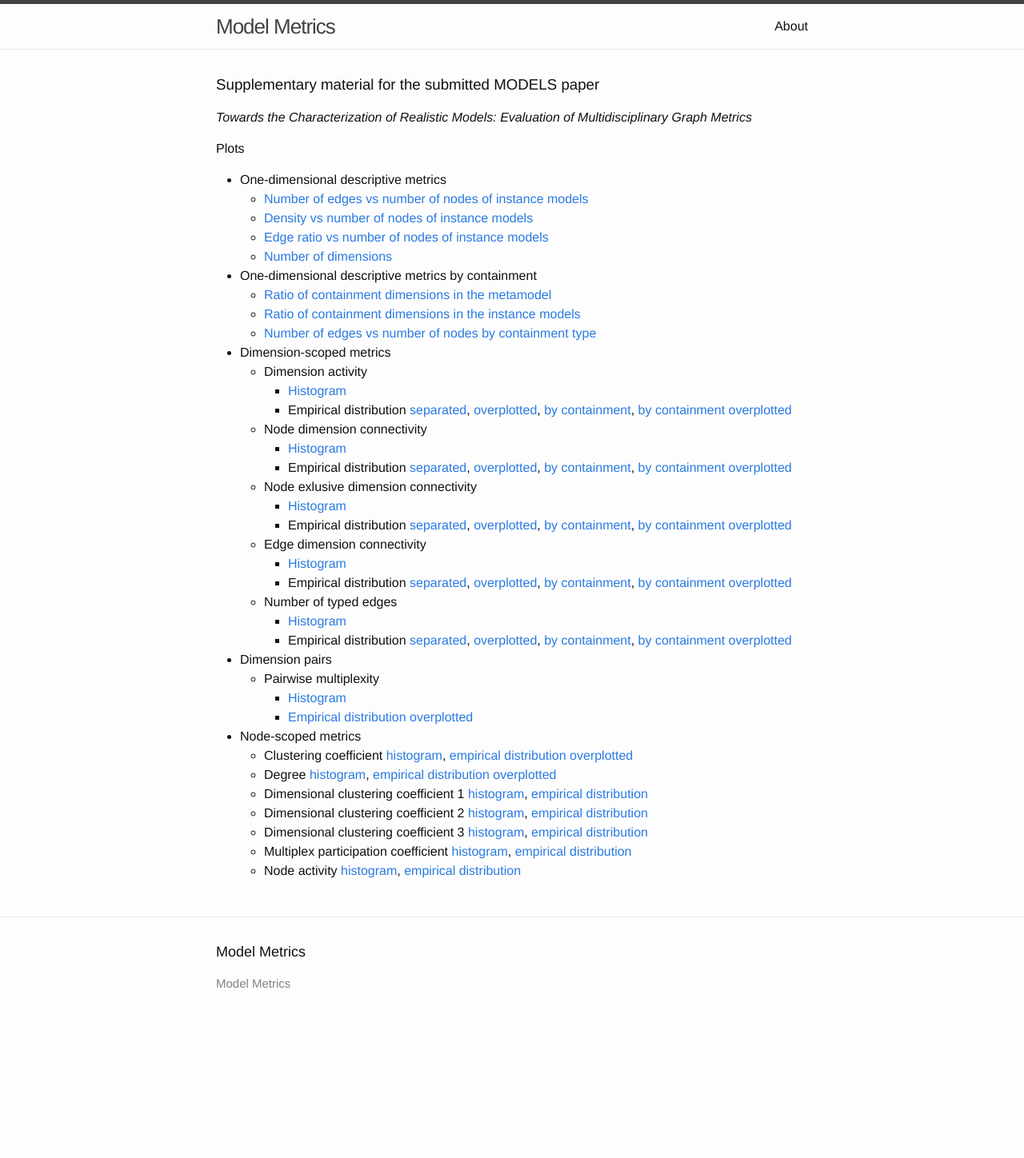
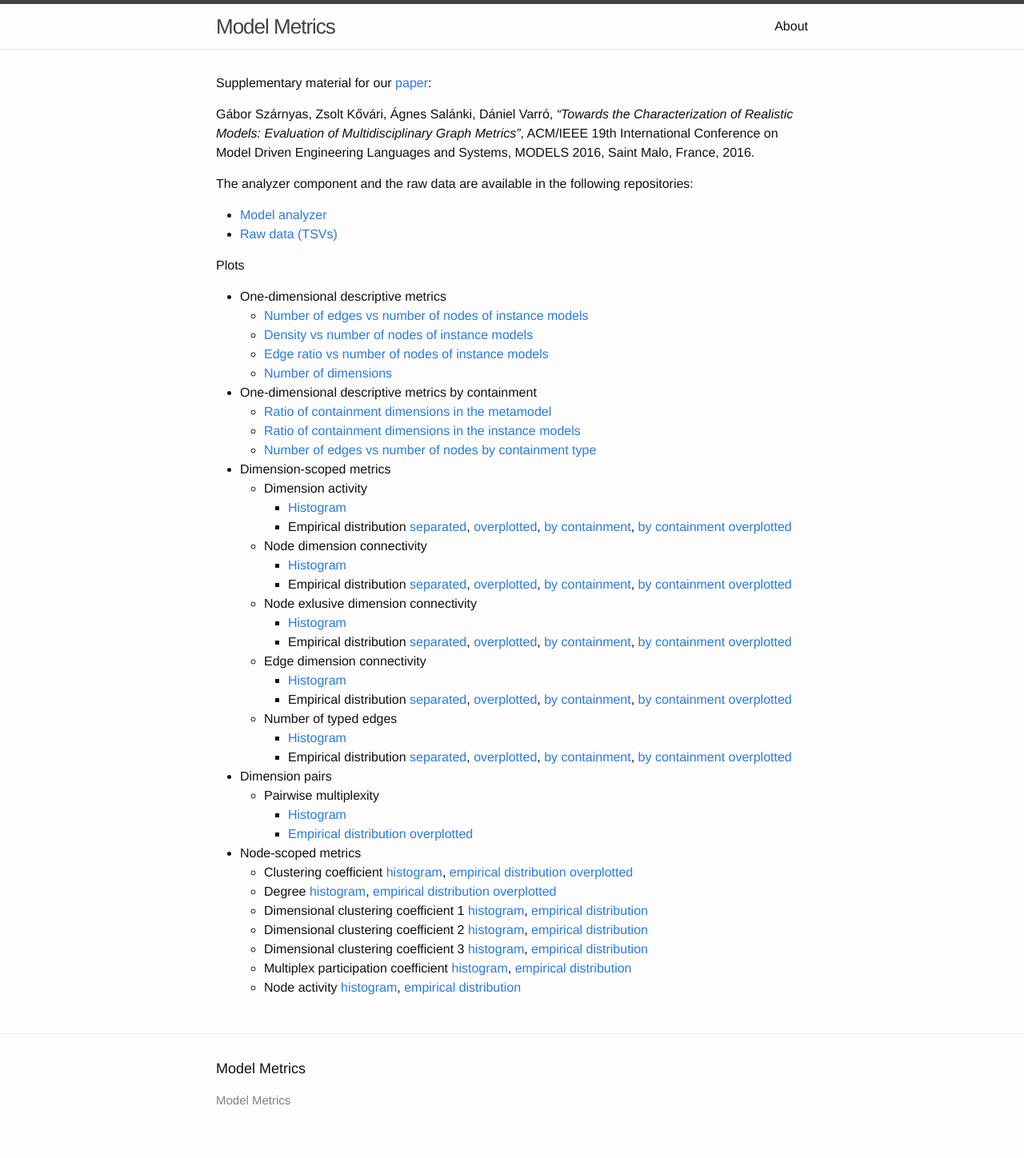
Before and after one commit to FTSRG/model-metrics, a Jekyll site: the page built from index.md, in a window 1280 px wide. Shown: the whole page at 80% size. Built offline with Jekyll 4.4.1, drawn with Linux system fonts in a browser that asks for light colours; before the commit the page ends 1302 px from its top, so only the background shows below that.

Commit message:
Page updated

```diff
--- a/index.md
+++ b/index.md
@@ -2,8 +2,13 @@
 layout: default
 ---
 
-### Supplementary material for the submitted MODELS paper
-_Towards the Characterization of Realistic Models: Evaluation of Multidisciplinary Graph Metrics_
+Supplementary material for our [paper](https://inf.mit.bme.hu/research/publications/towards-characterization-realistic-models-evaluation-multidisciplinary-graph-m):
+
+Gábor Szárnyas, Zsolt Kővári, Ágnes Salánki, Dániel Varró, _"Towards the Characterization of Realistic Models: Evaluation of Multidisciplinary Graph Metrics"_, ACM/IEEE 19th International Conference on Model Driven Engineering Languages and Systems, MODELS 2016, Saint Malo, France, 2016.
+
+The analyzer component and the raw data are available in the following repositories:
+* [Model analyzer](https://github.com/FTSRG/model-analyzer)
+* [Raw data (TSVs)](https://gitlab.com/FTSRG/model-metrics-data)
 
 #### Plots
 
```
Also changed, not shown: README.md.
